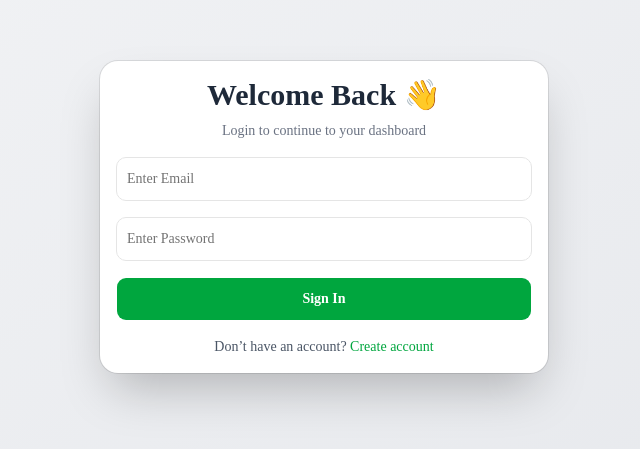
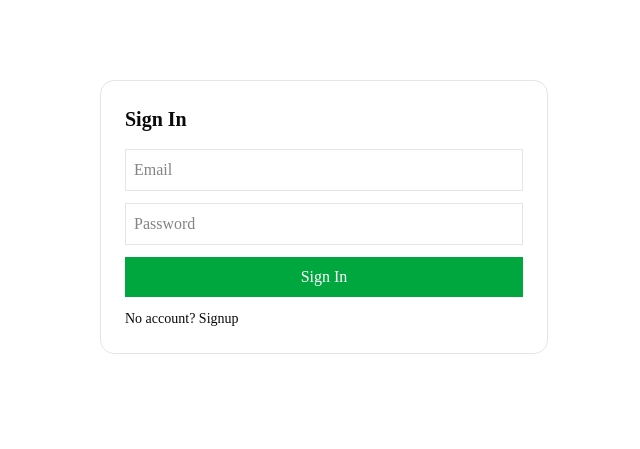
Before and after one commit to iamganeshpatra/grocery_app_nextjs, a Next.js app: page /signin in a window 1280 px wide. Shown: the part 183-632 px from the top of the page, without its empty margins (316-956 px from the left). Built offline with nearby package versions, Linux system fonts and the light colour scheme.

Commit message:
initial commit

```diff
--- a/app/signin/page.tsx
+++ b/app/signin/page.tsx
@@ -3,12 +3,18 @@
 import { useState } from "react";
 import { useRouter } from "next/navigation";
 import Link from "next/link";
-import { Input } from "@/components/ui/input";
-import { Button } from "@/components/ui/button";
-import { Card, CardContent, CardHeader, CardTitle } from "@/components/ui/card";
 import { signIn } from "@/lib/auth-client";
 
-const SignInPage = () => {
+type Role = "CUSTOMER" | "SHOP_OWNER" | "SHOP_MANAGER" | "SUPER_ADMIN";
+
+const roleRoutes: Record<Role, string> = {
+  CUSTOMER: "/customer",
+  SHOP_OWNER: "/shop-owner",
+  SHOP_MANAGER: "/manager",
+  SUPER_ADMIN: "/admin",
+};
+
+export default function SignInPage() {
   const router = useRouter();
 
   const [email, setEmail] = useState("");
@@ -21,87 +27,72 @@ const SignInPage = () => {
       setLoading(true);
       setError("");
 
+      // 1️⃣ LOGIN
       const res = await signIn.email({
         email,
         password,
       });
 
-      if (!res || res.error) {
-        setError("Invalid email or password");
+      if (!res?.data?.user) {
+        setError(res?.error?.message || "Invalid email or password");
         return;
       }
 
-      router.push("/auth-redirect");
+      // 2️⃣ GET SESSION (ROLE COMES FROM HERE)
+      const sessionRes = await fetch("/api/auth/session", {
+        credentials: "include",
+      });
+
+      const session = await sessionRes.json();
+      const role = session?.user?.role as Role;
+
+      if (!role) {
+        setError("Role not found");
+        return;
+      }
+
+      // 3️⃣ REDIRECT BASED ON ROLE
+      router.push(roleRoutes[role] || "/");
     } catch (err) {
       console.log(err);
-      setError("Something went wrong");
+      setError("Server error. Try again later.");
     } finally {
       setLoading(false);
     }
   };
 
   return (
-    <div className="min-h-screen flex items-center justify-center bg-gradient-to-br from-gray-100 to-gray-200 p-4">
+    <div className="min-h-screen flex items-center justify-center">
+      <div className="w-full max-w-md p-6 border rounded-xl">
+        <h2 className="text-xl font-bold mb-4">Sign In</h2>
 
-      <Card className="w-full max-w-md shadow-2xl rounded-2xl border-0">
-
-        <CardHeader className="space-y-1 text-center">
-          <CardTitle className="text-3xl font-bold text-gray-800">
-            Welcome Back 👋
-          </CardTitle>
-          <p className="text-sm text-gray-500">
-            Login to continue to your dashboard
-          </p>
-        </CardHeader>
-
-        <CardContent className="space-y-4">
-
-          <Input
-            type="email"
-            placeholder="Enter Email"
-            value={email}
+        <input
+          placeholder="Email"
+          className="w-full border p-2 mb-3"
           onChange={(e) => setEmail(e.target.value)}
-            className="h-11"
         />
 
-          <Input
+        <input
+          placeholder="Password"
           type="password"
-            placeholder="Enter Password"
-            value={password}
+          className="w-full border p-2 mb-3"
           onChange={(e) => setPassword(e.target.value)}
-            className="h-11"
         />
 
-          {error && (
-            <p className="text-red-500 text-sm font-medium">
-              {error}
-            </p>
-          )}
+        {error && <p className="text-red-500 text-sm mb-2">{error}</p>}
 
-          <Button
-            className="w-full h-11 bg-green-600 hover:bg-green-700 text-white font-semibold"
+        <button
           onClick={handleLogin}
           disabled={loading}
+          className="w-full bg-green-600 text-white p-2"
         >
-            {loading ? "Signing in..." : "Sign In"}
-          </Button>
+          {loading ? "Loading..." : "Sign In"}
+        </button>
 
-          {/* Signup Link (ADDED) */}
-          <p className="text-sm text-center text-gray-600">
-            Don’t have an account?{" "}
-            <Link
-              href="/signup"
-              className="text-green-600 font-medium hover:underline"
-            >
-              Create account
-            </Link>
+        <p className="mt-3 text-sm">
+          No account? <Link href="/signup">Signup</Link>
         </p>
-
-        </CardContent>
-
-      </Card>
+      </div>
     </div>
   );
-};
-
-export default SignInPage;
+}
```
Lines whose indentation alone changed are shown as unchanged.
